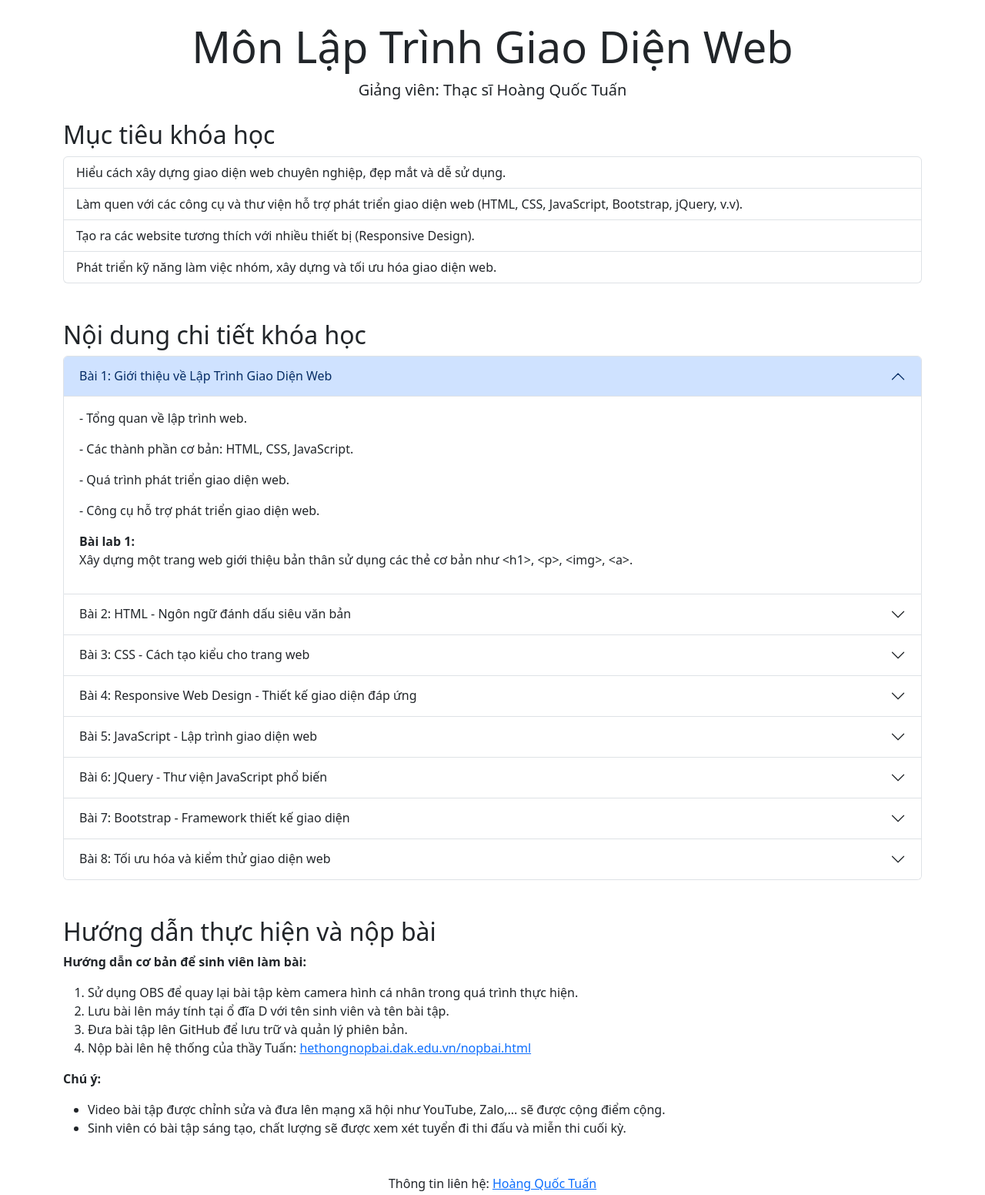
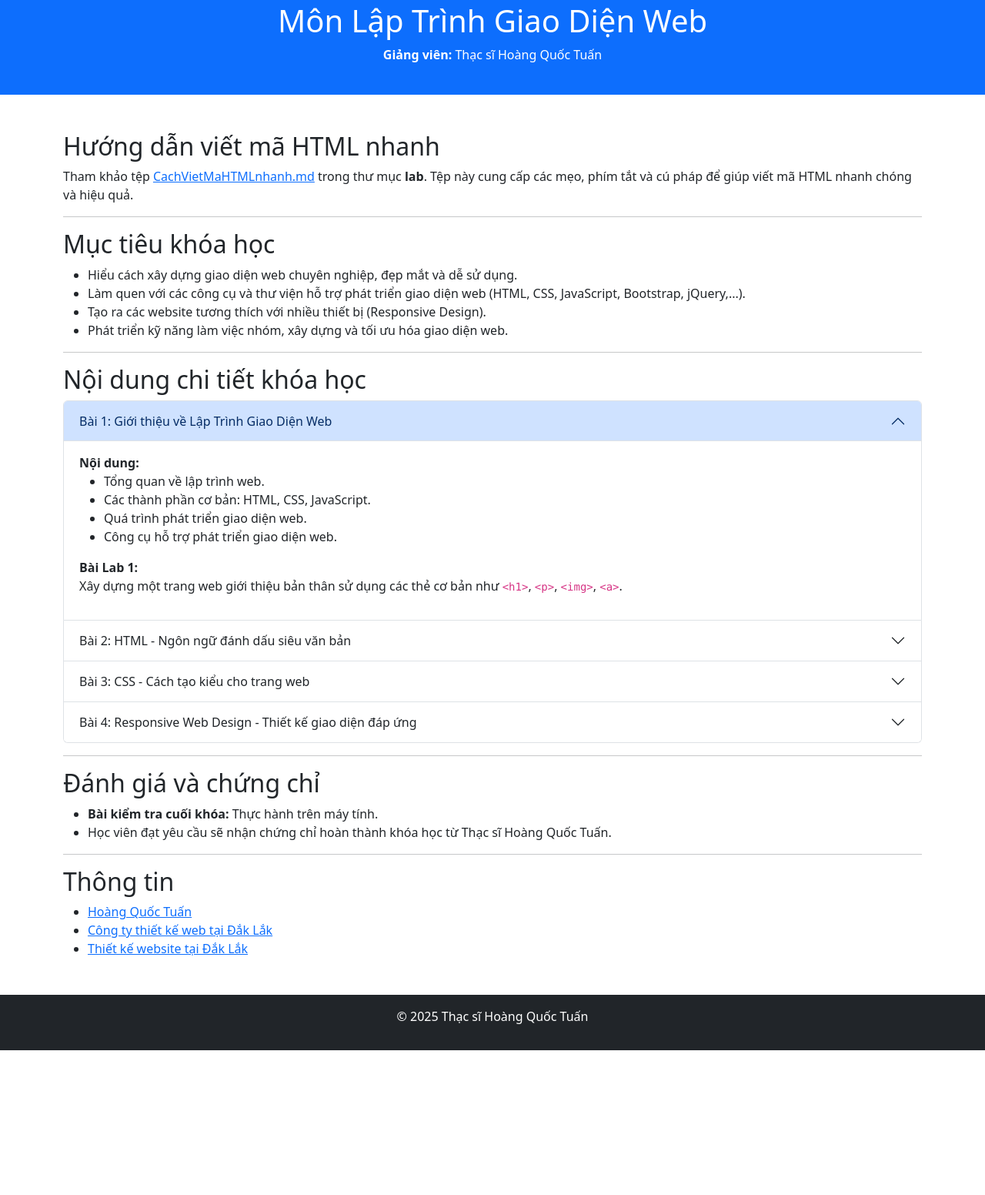
Before and after one commit to tuanhoba/LapTrinhGiaoDienWeb, a plain HTML site: page index.html in a window 1280 px wide. Shown: the part 21-1573 px from the top of the page at 77% size. After the commit the page ends 1385 px from the top, so only its background shows below. Drawn offline with nearby package versions, Linux system fonts and the light colour scheme.

Commit message:
Update index.html

```diff
--- a/index.html
+++ b/index.html
@@ -1,186 +1,160 @@
 <!DOCTYPE html>
-<html lang="en">
+<html lang="vi">
+
 <head>
     <meta charset="UTF-8">
     <meta name="viewport" content="width=device-width, initial-scale=1.0">
-    <title>Môn Lập Trình Giao Diện Web</title>
+    <title>Môn Lập Trình Giao Diện Web | Thạc sĩ Hoàng Quốc Tuấn</title>
     <link href="https://cdn.jsdelivr.net/npm/bootstrap@5.3.0-alpha1/dist/css/bootstrap.min.css" rel="stylesheet">
 </head>
+
 <body>
-    <div class="container my-5">
-        <header class="text-center mb-4">
-            <h1 class="display-4">Môn Lập Trình Giao Diện Web</h1>
-            <p class="lead">Giảng viên: Thạc sĩ Hoàng Quốc Tuấn</p>
-        </header>
+    <header class="bg-primary text-white text-center py-4">
+        <h1>Môn Lập Trình Giao Diện Web</h1>
+        <p><strong>Giảng viên:</strong> Thạc sĩ Hoàng Quốc Tuấn</p>
+    </header>
 
-        <section id="objectives" class="mb-5">
+    <main class="container my-5">
+        <section id="huong-dan">
+            <h2>Hướng dẫn viết mã HTML nhanh</h2>
+            <p>
+                Tham khảo tệp <a href="./lab/CachVietMaHTMLnhanh.md" class="text-decoration-underline">CachVietMaHTMLnhanh.md</a>
+                trong thư mục <strong>lab</strong>. Tệp này cung cấp các mẹo, phím tắt và cú pháp để giúp viết mã HTML nhanh chóng và hiệu quả.
+            </p>
+        </section>
+
+        <hr>
+
+        <section id="muc-tieu">
             <h2>Mục tiêu khóa học</h2>
-            <ul class="list-group">
-                <li class="list-group-item">Hiểu cách xây dựng giao diện web chuyên nghiệp, đẹp mắt và dễ sử dụng.</li>
-                <li class="list-group-item">Làm quen với các công cụ và thư viện hỗ trợ phát triển giao diện web (HTML, CSS, JavaScript, Bootstrap, jQuery, v.v).</li>
-                <li class="list-group-item">Tạo ra các website tương thích với nhiều thiết bị (Responsive Design).</li>
-                <li class="list-group-item">Phát triển kỹ năng làm việc nhóm, xây dựng và tối ưu hóa giao diện web.</li>
+            <ul>
+                <li>Hiểu cách xây dựng giao diện web chuyên nghiệp, đẹp mắt và dễ sử dụng.</li>
+                <li>Làm quen với các công cụ và thư viện hỗ trợ phát triển giao diện web (HTML, CSS, JavaScript, Bootstrap, jQuery,...).</li>
+                <li>Tạo ra các website tương thích với nhiều thiết bị (Responsive Design).</li>
+                <li>Phát triển kỹ năng làm việc nhóm, xây dựng và tối ưu hóa giao diện web.</li>
             </ul>
         </section>
 
-        <section id="content" class="mb-5">
+        <hr>
+
+        <section id="noi-dung">
             <h2>Nội dung chi tiết khóa học</h2>
 
-            <div class="accordion" id="courseContent">
+            <div class="accordion" id="accordionExample">
                 <!-- Bài 1 -->
                 <div class="accordion-item">
-                    <h2 class="accordion-header" id="headingOne">
-                        <button class="accordion-button" type="button" data-bs-toggle="collapse" data-bs-target="#collapseOne" aria-expanded="true" aria-controls="collapseOne">
+                    <h3 class="accordion-header" id="heading1">
+                        <button class="accordion-button" type="button" data-bs-toggle="collapse" data-bs-target="#collapse1" aria-expanded="true" aria-controls="collapse1">
                             Bài 1: Giới thiệu về Lập Trình Giao Diện Web
                         </button>
-                    </h2>
-                    <div id="collapseOne" class="accordion-collapse collapse show" aria-labelledby="headingOne" data-bs-parent="#courseContent">
+                    </h3>
+                    <div id="collapse1" class="accordion-collapse collapse show" aria-labelledby="heading1" data-bs-parent="#accordionExample">
                         <div class="accordion-body">
-                            <p>- Tổng quan về lập trình web.</p>
-                            <p>- Các thành phần cơ bản: HTML, CSS, JavaScript.</p>
-                            <p>- Quá trình phát triển giao diện web.</p>
-                            <p>- Công cụ hỗ trợ phát triển giao diện web.</p>
-                            <strong>Bài lab 1:</strong>
-                            <p>Xây dựng một trang web giới thiệu bản thân sử dụng các thẻ cơ bản như &lt;h1&gt;, &lt;p&gt;, &lt;img&gt;, &lt;a&gt;.</p>
+                            <strong>Nội dung:</strong>
+                            <ul>
+                                <li>Tổng quan về lập trình web.</li>
+                                <li>Các thành phần cơ bản: HTML, CSS, JavaScript.</li>
+                                <li>Quá trình phát triển giao diện web.</li>
+                                <li>Công cụ hỗ trợ phát triển giao diện web.</li>
+                            </ul>
+                            <strong>Bài Lab 1:</strong>
+                            <p>Xây dựng một trang web giới thiệu bản thân sử dụng các thẻ cơ bản như <code>&lt;h1&gt;</code>, <code>&lt;p&gt;</code>, <code>&lt;img&gt;</code>, <code>&lt;a&gt;</code>.</p>
                         </div>
                     </div>
                 </div>
+
                 <!-- Bài 2 -->
                 <div class="accordion-item">
-                    <h2 class="accordion-header" id="headingTwo">
-                        <button class="accordion-button collapsed" type="button" data-bs-toggle="collapse" data-bs-target="#collapseTwo" aria-expanded="false" aria-controls="collapseTwo">
+                    <h3 class="accordion-header" id="heading2">
+                        <button class="accordion-button collapsed" type="button" data-bs-toggle="collapse" data-bs-target="#collapse2" aria-expanded="false" aria-controls="collapse2">
                             Bài 2: HTML - Ngôn ngữ đánh dấu siêu văn bản
                         </button>
-                    </h2>
-                    <div id="collapseTwo" class="accordion-collapse collapse" aria-labelledby="headingTwo" data-bs-parent="#courseContent">
+                    </h3>
+                    <div id="collapse2" class="accordion-collapse collapse" aria-labelledby="heading2" data-bs-parent="#accordionExample">
                         <div class="accordion-body">
-                            <p>- Các thẻ cơ bản: &lt;div&gt;, &lt;span&gt;, &lt;h1&gt;, &lt;p&gt;, &lt;a&gt;, v.v.</p>
-                            <p>- Tạo bảng, form và danh sách trong HTML.</p>
-                            <strong>Bài lab 2:</strong>
+                            <strong>Nội dung:</strong>
+                            <ul>
+                                <li>Các thẻ cơ bản: <code>&lt;div&gt;</code>, <code>&lt;span&gt;</code>, <code>&lt;h1&gt;</code>, <code>&lt;p&gt;</code>, <code>&lt;a&gt;</code>,...</li>
+                                <li>Tạo bảng, form và danh sách trong HTML.</li>
+                            </ul>
+                            <strong>Bài Lab 2:</strong>
                             <p>Thiết kế trang thông tin lớp học sử dụng các thẻ bảng, danh sách và form.</p>
                         </div>
                     </div>
                 </div>
+
                 <!-- Bài 3 -->
                 <div class="accordion-item">
-                    <h2 class="accordion-header" id="headingThree">
-                        <button class="accordion-button collapsed" type="button" data-bs-toggle="collapse" data-bs-target="#collapseThree" aria-expanded="false" aria-controls="collapseThree">
+                    <h3 class="accordion-header" id="heading3">
+                        <button class="accordion-button collapsed" type="button" data-bs-toggle="collapse" data-bs-target="#collapse3" aria-expanded="false" aria-controls="collapse3">
                             Bài 3: CSS - Cách tạo kiểu cho trang web
                         </button>
-                    </h2>
-                    <div id="collapseThree" class="accordion-collapse collapse" aria-labelledby="headingThree" data-bs-parent="#courseContent">
+                    </h3>
+                    <div id="collapse3" class="accordion-collapse collapse" aria-labelledby="heading3" data-bs-parent="#accordionExample">
                         <div class="accordion-body">
-                            <p>- Khái niệm về CSS và cách áp dụng vào HTML.</p>
-                            <p>- Các thuộc tính CSS: font, màu sắc, căn chỉnh, padding, margin.</p>
-                            <strong>Bài lab 3:</strong>
+                            <strong>Nội dung:</strong>
+                            <ul>
+                                <li>Khái niệm về CSS và cách áp dụng vào HTML.</li>
+                                <li>Các thuộc tính CSS: font, màu sắc, căn chỉnh, padding, margin.</li>
+                            </ul>
+                            <strong>Bài Lab 3:</strong>
                             <p>Thiết kế giao diện trang web giới thiệu công ty với giao diện đẹp, bao gồm logo và menu.</p>
                         </div>
                     </div>
                 </div>
+
                 <!-- Bài 4 -->
                 <div class="accordion-item">
-                    <h2 class="accordion-header" id="headingFour">
-                        <button class="accordion-button collapsed" type="button" data-bs-toggle="collapse" data-bs-target="#collapseFour" aria-expanded="false" aria-controls="collapseFour">
+                    <h3 class="accordion-header" id="heading4">
+                        <button class="accordion-button collapsed" type="button" data-bs-toggle="collapse" data-bs-target="#collapse4" aria-expanded="false" aria-controls="collapse4">
                             Bài 4: Responsive Web Design - Thiết kế giao diện đáp ứng
                         </button>
-                    </h2>
-                    <div id="collapseFour" class="accordion-collapse collapse" aria-labelledby="headingFour" data-bs-parent="#courseContent">
+                    </h3>
+                    <div id="collapse4" class="accordion-collapse collapse" aria-labelledby="heading4" data-bs-parent="#accordionExample">
                         <div class="accordion-body">
-                            <p>- Khái niệm về thiết kế web đáp ứng.</p>
-                            <p>- Media Queries trong CSS.</p>
-                            <strong>Bài lab 4:</strong>
+                            <strong>Nội dung:</strong>
+                            <ul>
+                                <li>Khái niệm về thiết kế web đáp ứng.</li>
+                                <li>Media Queries trong CSS.</li>
+                            </ul>
+                            <strong>Bài Lab 4:</strong>
                             <p>Thiết kế trang web bán hàng trực tuyến với giao diện hiển thị tốt trên mọi thiết bị.</p>
                         </div>
                     </div>
                 </div>
-                <!-- Bài 5 -->
-                <div class="accordion-item">
-                    <h2 class="accordion-header" id="headingFive">
-                        <button class="accordion-button collapsed" type="button" data-bs-toggle="collapse" data-bs-target="#collapseFive" aria-expanded="false" aria-controls="collapseFive">
-                            Bài 5: JavaScript - Lập trình giao diện web
-                        </button>
-                    </h2>
-                    <div id="collapseFive" class="accordion-collapse collapse" aria-labelledby="headingFive" data-bs-parent="#courseContent">
-                        <div class="accordion-body">
-                            <p>- Giới thiệu về JavaScript và cách tích hợp JavaScript vào HTML.</p>
-                            <p>- Các câu lệnh cơ bản: biến, hàm, vòng lặp.</p>
-                            <strong>Bài lab 5:</strong>
-                            <p>Thiết kế form đăng ký kiểm tra tính hợp lệ của dữ liệu với JavaScript.</p>
-                        </div>
-                    </div>
-                </div>
-                <!-- Bài 6 -->
-                <div class="accordion-item">
-                    <h2 class="accordion-header" id="headingSix">
-                        <button class="accordion-button collapsed" type="button" data-bs-toggle="collapse" data-bs-target="#collapseSix" aria-expanded="false" aria-controls="collapseSix">
-                            Bài 6: JQuery - Thư viện JavaScript phổ biến
-                        </button>
-                    </h2>
-                    <div id="collapseSix" class="accordion-collapse collapse" aria-labelledby="headingSix" data-bs-parent="#courseContent">
-                        <div class="accordion-body">
-                            <p>- Giới thiệu về jQuery và cách sử dụng để thao tác với DOM.</p>
-                            <p>- Các hiệu ứng cơ bản: ẩn/hiện, chuyển động, thay đổi thuộc tính.</p>
-                            <strong>Bài lab 6:</strong>
-                            <p>Thêm các hiệu ứng động và chức năng AJAX vào trang web với jQuery.</p>
-                        </div>
-                    </div>
-                </div>
-                <!-- Bài 7 -->
-                <div class="accordion-item">
-                    <h2 class="accordion-header" id="headingSeven">
-                        <button class="accordion-button collapsed" type="button" data-bs-toggle="collapse" data-bs-target="#collapseSeven" aria-expanded="false" aria-controls="collapseSeven">
-                            Bài 7: Bootstrap - Framework thiết kế giao diện
-                        </button>
-                    </h2>
-                    <div id="collapseSeven" class="accordion-collapse collapse" aria-labelledby="headingSeven" data-bs-parent="#courseContent">
-                        <div class="accordion-body">
-                            <p>- Giới thiệu về Bootstrap và cách sử dụng Bootstrap để tạo giao diện đẹp.</p>
-                            <p>- Các thành phần của Bootstrap: Grid System, Buttons, Forms, Navigation Bars.</p>
-                            <strong>Bài lab 7:</strong>
-                            <p>Thiết kế giao diện trang chủ của một doanh nghiệp với Bootstrap.</p>
-                        </div>
-                    </div>
-                </div>
-                <!-- Bài 8 -->
-                <div class="accordion-item">
-                    <h2 class="accordion-header" id="headingEight">
-                        <button class="accordion-button collapsed" type="button" data-bs-toggle="collapse" data-bs-target="#collapseEight" aria-expanded="false" aria-controls="collapseEight">
-                            Bài 8: Tối ưu hóa và kiểm thử giao diện web
-                        </button>
-                    </h2>
-                    <div id="collapseEight" class="accordion-collapse collapse" aria-labelledby="headingEight" data-bs-parent="#courseContent">
-                        <div class="accordion-body">
-                            <p>- Các kỹ thuật tối ưu hóa giao diện web.</p>
-                            <p>- Kiểm thử và sửa lỗi giao diện web.</p>
-                            <strong>Bài lab 8:</strong>
-                            <p>Kiểm thử hiệu suất trang web và áp dụng các biện pháp tối ưu hóa.</p>
-                        </div>
-                    </div>
-                </div>
+
+                <!-- Bài 5 đến Bài 8 -->
+                <!-- Thêm nội dung tương tự như trên -->
             </div>
         </section>
 
-        <section id="instructions" class="mb-5">
-            <h2>Hướng dẫn thực hiện và nộp bài</h2>
-            <p><strong>Hướng dẫn cơ bản để sinh viên làm bài:</strong></p>
-            <ol>
-                <li>Sử dụng OBS để quay lại bài tập kèm camera hình cá nhân trong quá trình thực hiện.</li>
-                <li>Lưu bài lên máy tính tại ổ đĩa D với tên sinh viên và tên bài tập.</li>
-                <li>Đưa bài tập lên GitHub để lưu trữ và quản lý phiên bản.</li>
-                <li>Nộp bài lên hệ thống của thầy Tuấn: <a href="http://hethongnopbai.dak.edu.vn/nopbai.html">hethongnopbai.dak.edu.vn/nopbai.html</a></li>
-            </ol>
-            <p><strong>Chú ý:</strong></p>
+        <hr>
+
+        <section id="danh-gia">
+            <h2>Đánh giá và chứng chỉ</h2>
             <ul>
-                <li>Video bài tập được chỉnh sửa và đưa lên mạng xã hội như YouTube, Zalo,... sẽ được cộng điểm cộng.</li>
-                <li>Sinh viên có bài tập sáng tạo, chất lượng sẽ được xem xét tuyển đi thi đấu và miễn thi cuối kỳ.</li>
+                <li><strong>Bài kiểm tra cuối khóa:</strong> Thực hành trên máy tính.</li>
+                <li>Học viên đạt yêu cầu sẽ nhận chứng chỉ hoàn thành khóa học từ Thạc sĩ Hoàng Quốc Tuấn.</li>
             </ul>
         </section>
 
-        <footer class="text-center mt-5">
-            <p>Thông tin liên hệ: <a href="http://hoangquoctuan.net">Hoàng Quốc Tuấn</a></p>
-        </footer>
-    </div>
+        <hr>
+
+        <section id="thong-tin">
+            <h2>Thông tin</h2>
+            <ul>
+                <li><a href="http://hoangquoctuan.net" target="_blank">Hoàng Quốc Tuấn</a></li>
+                <li><a href="http://daksystem.net" target="_blank">Công ty thiết kế web tại Đắk Lắk</a></li>
+                <li><a href="http://dakdesign.net" target="_blank">Thiết kế website tại Đắk Lắk</a></li>
+            </ul>
+        </section>
+    </main>
+
+    <footer class="bg-dark text-white text-center py-3">
+        <p>&copy; 2025 Thạc sĩ Hoàng Quốc Tuấn</p>
+    </footer>
 
     <script src="https://cdn.jsdelivr.net/npm/bootstrap@5.3.0-alpha1/dist/js/bootstrap.bundle.min.js"></script>
 </body>
+
 </html>
```
